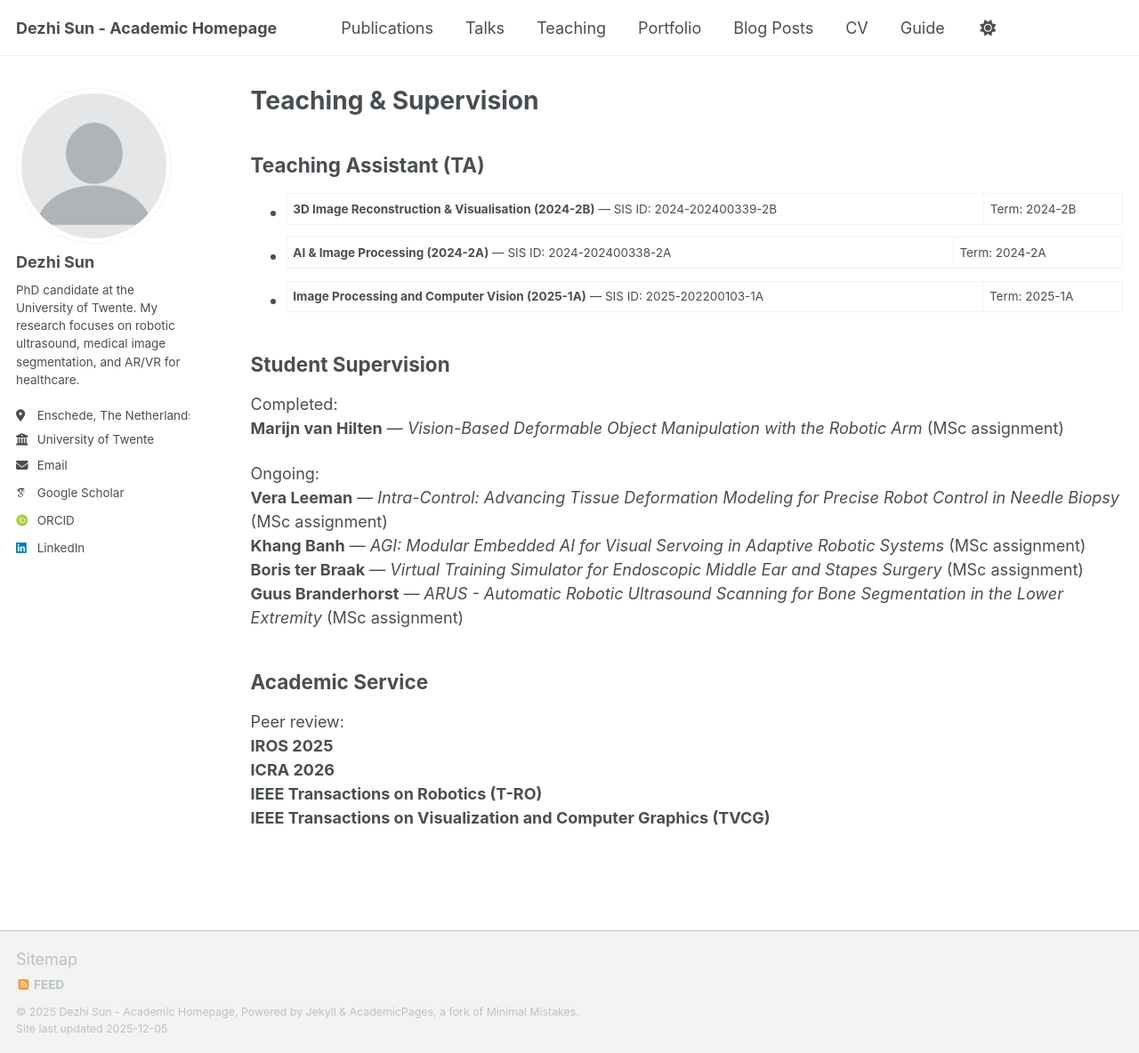
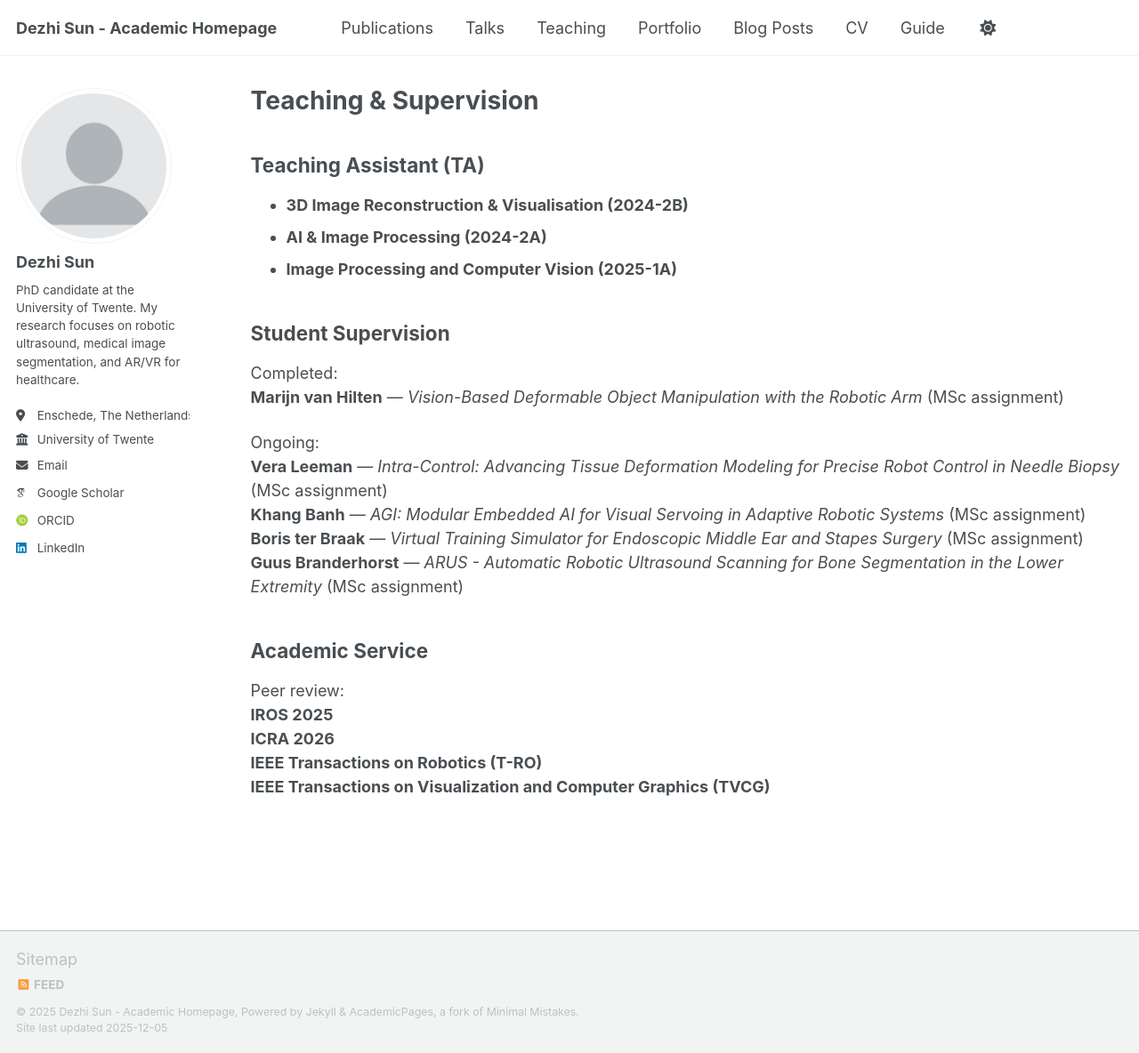
Before and after one commit to Jacksundezhi/Jacksundezhi.github.io, a Jekyll site: the page built from _pages/teaching.md, in a window 1280 px wide and 1184 px high. Shown: the whole window at 89% size. Built offline with Jekyll 4.4.1, drawn with Linux system fonts in a browser that asks for light colours; some web fonts are replaced; a script bundle is joined from its source files by our own code; library files that are not in the unit come from our copies.

Commit message:
Update teaching.md

```diff
--- a/_pages/teaching.md
+++ b/_pages/teaching.md
@@ -6,9 +6,9 @@ author_profile: true
 ---
 
 ## Teaching Assistant (TA)
-- **3D Image Reconstruction & Visualisation (2024-2B)** — SIS ID: 2024-202400339-2B | Term: 2024-2B
-- **AI & Image Processing (2024-2A)** — SIS ID: 2024-202400338-2A | Term: 2024-2A
-- **Image Processing and Computer Vision (2025-1A)** — SIS ID: 2025-202200103-1A | Term: 2025-1A
+- **3D Image Reconstruction & Visualisation (2024-2B)**
+- **AI & Image Processing (2024-2A)**
+- **Image Processing and Computer Vision (2025-1A)**
 
 ## Student Supervision
 Completed:
```
